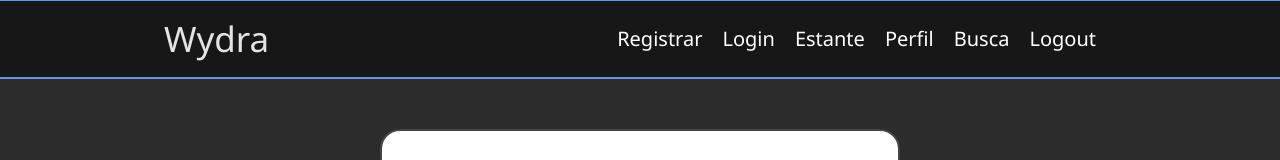
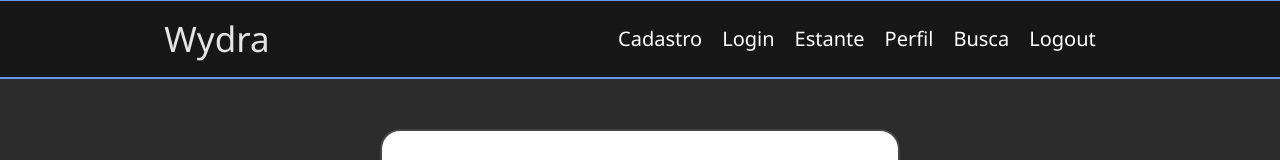
Before and after one commit to a-lvaro/Wydra-construcaoSoftware, a Vue app in the folder client/: page /cadastro in a window 1280 px wide. Shown: the top 160 px of the page. Built offline with nearby package versions, Linux system fonts and the light colour scheme; grey boxes are pictures that could not be loaded.

Commit message:
criado busca.vue

```diff
--- a/client/src/App.vue
+++ b/client/src/App.vue
@@ -2,42 +2,48 @@
 import { RouterLink, RouterView } from 'vue-router'
 import Login from './components/Login.vue'
 import Cadastro from './components/Cadastro.vue'
+import Busca from './components/Busca.vue'
 </script>
 
 <template>
   <div>
-    <header >
+    <header>
       <div class="header-content">
         <!-- <img class = "logo" src="../header.png" alt="Lontra"/>  -->
         <p class="nomePagina">Wydra</p>
         <nav>
           <ul class="menu">
-            <!-- <RouterLink to="/login">Login</RouterLink> -->
-            <li><a href="#">Registrar</a></li>
-            <li><a href="#">Login</a></li>
-            <li><a href="#">Estante</a></li>
-            <li><a href="#">Perfil</a></li>
-            <li><a href="#">Busca</a></li>
-            <li><a href="#">Logout</a></li>
+            <li>
+              <RouterLink to="/cadastro">Cadastro</RouterLink>
+            </li>
+            <li>
+              <RouterLink to="/login">Login</RouterLink>
+            </li>
+            <li>
+              <RouterLink to="/estante">Estante</RouterLink>
+            </li>
+            <li>
+              <RouterLink to="/perfil">Perfil</RouterLink>
+            </li>
+            <li>
+              <RouterLink to="/busca">Busca</RouterLink>
+            </li>
+            <li>
+              <RouterLink to="/Logout">Logout</RouterLink>
+            </li>
           </ul>
         </nav>
       </div>
     </header>
-    <body >
-      <!-- COMPONENTE -->
-        <!-- <Login/> -->
-        <!-- <Cadastro/> -->
-        <!-- <RouterLink to="/login">Login</RouterLink> -->
-        <RouterView />
+    <body>
+      <RouterView />
     </body>
-    <footer >
+    <footer>
       <p style="text-align: center; font-size: 30px;"> Sua Ágora digital.</p>
-      <p style="margin-top: -15px ;text-align: end;margin-right: 20px; font-size: 20px; font-family: 'Segoe UI';"> Developed at @UEM </p>
+      <p style="margin-top: -15px ;text-align: end;margin-right: 20px; font-size: 20px; font-family: 'Segoe UI';">
+        Developed at @UEM </p>
     </footer>
   </div>
-
 </template>
 
-<style scoped>
-
-</style>
+<style scoped></style>
--- /dev/null
+++ b/client/src/components/Busca.vue
@@ -0,0 +1,60 @@
+<template>
+    <div>
+
+        <body>
+            <form class="retangulo-login" @submit.prevent="fazerLogin">
+                <img src="../../wydra.png" class="lontra" alt="lontrinha">
+                <label for="email">Email:</label>
+                <input type="email" id="email" name="email" required v-model="email" />
+
+                <label for="password">Senha:</label>
+                <input type="password" id="password" name="password" required v-model="senha" />
+
+                <button type="submit">Entrar</button>
+            </form>
+        </body>
+    </div>
+</template>
+
+<script>
+export default {
+    name: "Busca",
+    data() {
+        return {
+            string_busca: ''
+        }
+    }
+}
+</script>
+
+<style>
+body {
+    background-color: rgba(0, 0, 0, 0.442);
+}
+
+.retangulo-login {
+    margin: 50px auto;
+    background-color: white;
+    width: 520px;
+    height: 800px;
+    border-radius: 20px;
+    border: 2px solid #000000ba;
+}
+
+form {
+    display: flex;
+    flex-direction: column;
+    align-items: center;
+}
+
+input[type="email"] {
+    padding: 12px;
+    align-content: center;
+    margin-bottom: 30px;
+    border: 3px solid #0c0909;
+    border-radius: 10px;
+    width: 100%;
+    max-width: 320px;
+    box-sizing: border-box;
+}
+</style>
--- a/client/src/components/Cadastro.vue
+++ b/client/src/components/Cadastro.vue
@@ -1,6 +1,6 @@
-<template>
-     <div >
-      <body>
+<template >
+    <div>
+        <body >
             <form class="retangulo-cadastro">
                 <img src="../../wydra.png" class="lontra" alt="lontrinha">
                 <!-- <label for="nickname">Nome de Usuário:</label>
@@ -55,29 +55,36 @@
 
 <script>
 export default {
-    name:"Cadastro",
+    name: "Cadastro",
     data() {
-        return{
+        return {
             Nickname: '',
             email: '',
             senha: '',
             confirmarSenha: '',
             telefone: '',
-            estado:'',
+            estado: '',
         }
     }
 }
 </script>
 
 <style>
+body {
+    background-color: rgba(0, 0, 0, 0.442);
+}
+
 .retangulo-cadastro {
     margin: 50px auto;
     background-color: white;
     width: 520px;
     height: 800px;
-        border-radius: 20px; /* Define o raio da borda */
-        border: 2px solid #000000ba; /* Define a cor e largura da borda */
+    border-radius: 20px;
+    /* Define o raio da borda */
+    border: 2px solid #000000ba;
+    /* Define a cor e largura da borda */
 }
+
 form {
     display: flex;
     flex-direction: column;
@@ -87,8 +94,7 @@ export default {
 input[type="email"],
 input[type="password"],
 input[type="nickname"],
-    input[type="confirmarSenha"]
-    {
+input[type="confirmarSenha"] {
     padding: 12px;
     align-content: center;
     margin-bottom: 30px;
@@ -96,7 +102,5 @@ export default {
     border-radius: 10px;
     width: 100%;
     max-width: 320px;
-        box-sizing:border-box;
-  }
-
-</style>
+    box-sizing: border-box;
+}</style>
```
Lines whose indentation alone changed are shown as unchanged.
